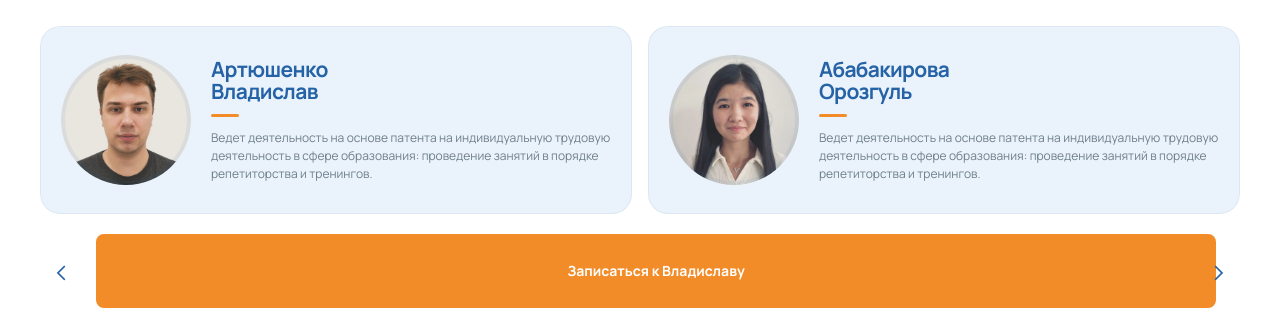
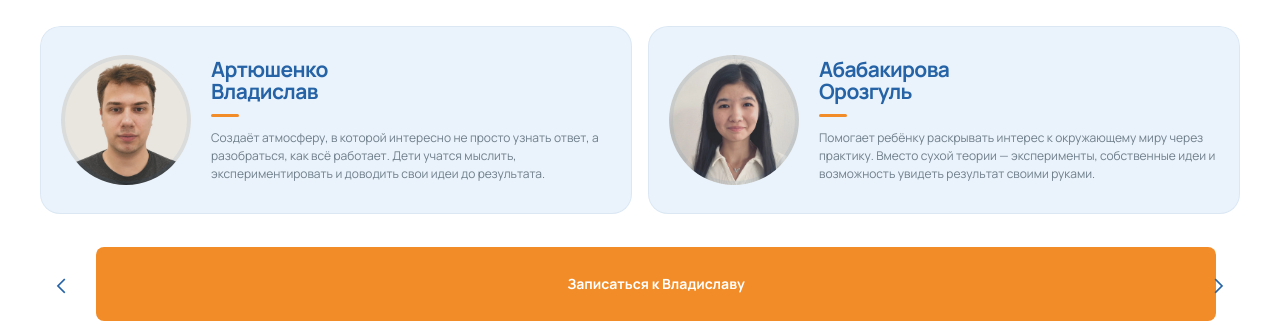
Before and after one commit to kapssulka/Inventors-School-, a website built with Vite: page index.html in a window 1280 px wide. Shown: the part 9402-9728 px from the top of the page. Built offline with nearby package versions, Linux system fonts and the light colour scheme.

Commit message:
Edits for teacher section

```diff
--- a/index.html
+++ b/index.html
@@ -761,9 +761,9 @@
                 <span class="teacher-card__line" aria-hidden="true"></span>
 
                 <p class="teacher-card__description">
-                  Ведет деятельность на основе патента на индивидуальную
-                  трудовую деятельность в сфере образования: проведение занятий
-                  в порядке репетиторства и тренингов.
+                  Помогает детям превращать любопытство в реальные проекты. На
+                  занятиях ребёнок пробует, собирает, экспериментирует и учится
+                  самостоятельно находить решения.
                 </p>
               </div>
             </article>
@@ -791,9 +791,9 @@
                 <span class="teacher-card__line" aria-hidden="true"></span>
 
                 <p class="teacher-card__description">
-                  Ведет деятельность на основе патента на индивидуальную
-                  трудовую деятельность в сфере образования: проведение занятий
-                  в порядке репетиторства и тренингов.
+                  Создаёт атмосферу, в которой интересно не просто узнать ответ,
+                  а разобраться, как всё работает. Дети учатся мыслить,
+                  экспериментировать и доводить свои идеи до результата.
                 </p>
               </div>
             </article>
@@ -820,9 +820,9 @@
                 <span class="teacher-card__line" aria-hidden="true"></span>
 
                 <p class="teacher-card__description">
-                  Ведет деятельность на основе патента на индивидуальную
-                  трудовую деятельность в сфере образования: проведение занятий
-                  в порядке репетиторства и тренингов.
+                  Помогает ребёнку раскрывать интерес к окружающему миру через
+                  практику. Вместо сухой теории — эксперименты, собственные идеи
+                  и возможность увидеть результат своими руками.
                 </p>
               </div>
             </article>
@@ -849,9 +849,10 @@
                 <span class="teacher-card__line" aria-hidden="true"></span>
 
                 <p class="teacher-card__description">
-                  Ведет деятельность на основе патента на индивидуальную
-                  трудовую деятельность в сфере образования: проведение занятий
-                  в порядке репетиторства и тренингов.
+                  Поддерживает интерес ребёнка к созданию нового и помогает
+                  превращать идеи в реальные проекты. На занятиях дети пробуют
+                  разные решения, не боятся ошибок и учатся самостоятельно
+                  мыслить.
                 </p>
               </div>
             </article>
```
